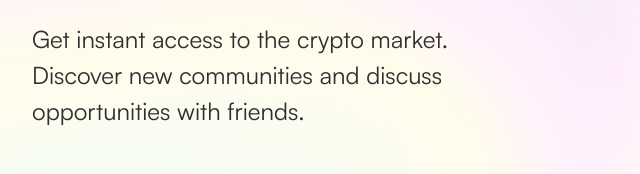
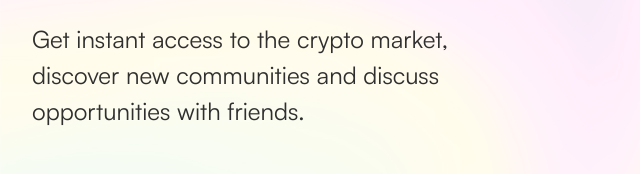
Before and after one commit to ebukahills/cyclone-landing-page, a plain HTML site: page index.html in a window 1280 px wide. Shown: the part 379-553 px from the top of the page, 0-640 px from the left. Drawn offline with Linux system fonts and the light colour scheme.

Commit message:
update CTA wording

```diff
--- a/index.html
+++ b/index.html
@@ -20,8 +20,8 @@
     <main class="main-container flex">
         <div class="text">
             <h1>Crypto <br> made social</h1>
-            <p>Get instant access to the crypto market.
-                <br /> Discover new communities and discuss <br />opportunities with
+            <p>Get instant access to the crypto market,
+                <br /> discover new communities and discuss <br />opportunities with
                 friends.
             </p>
             <button class="btn btn-special join-waitlist">Join waitlist</button>
```
